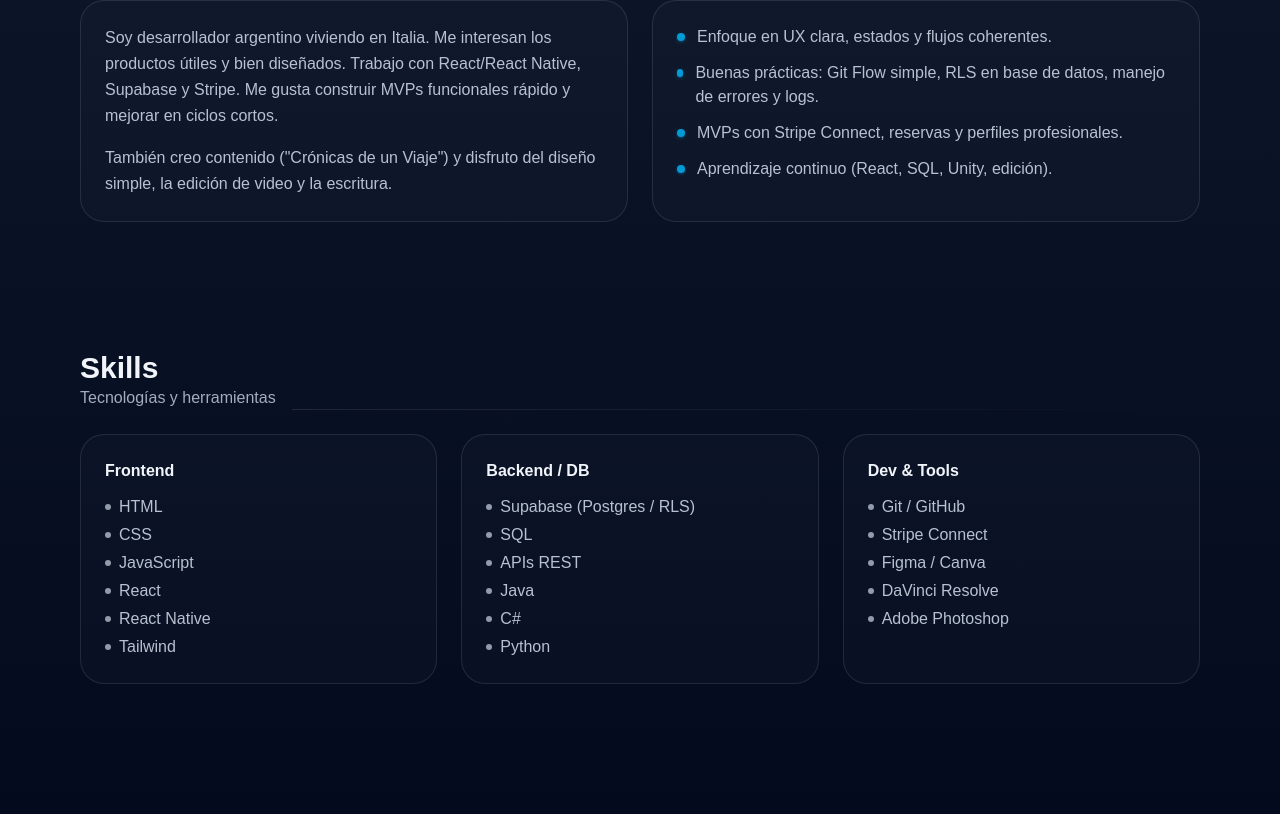
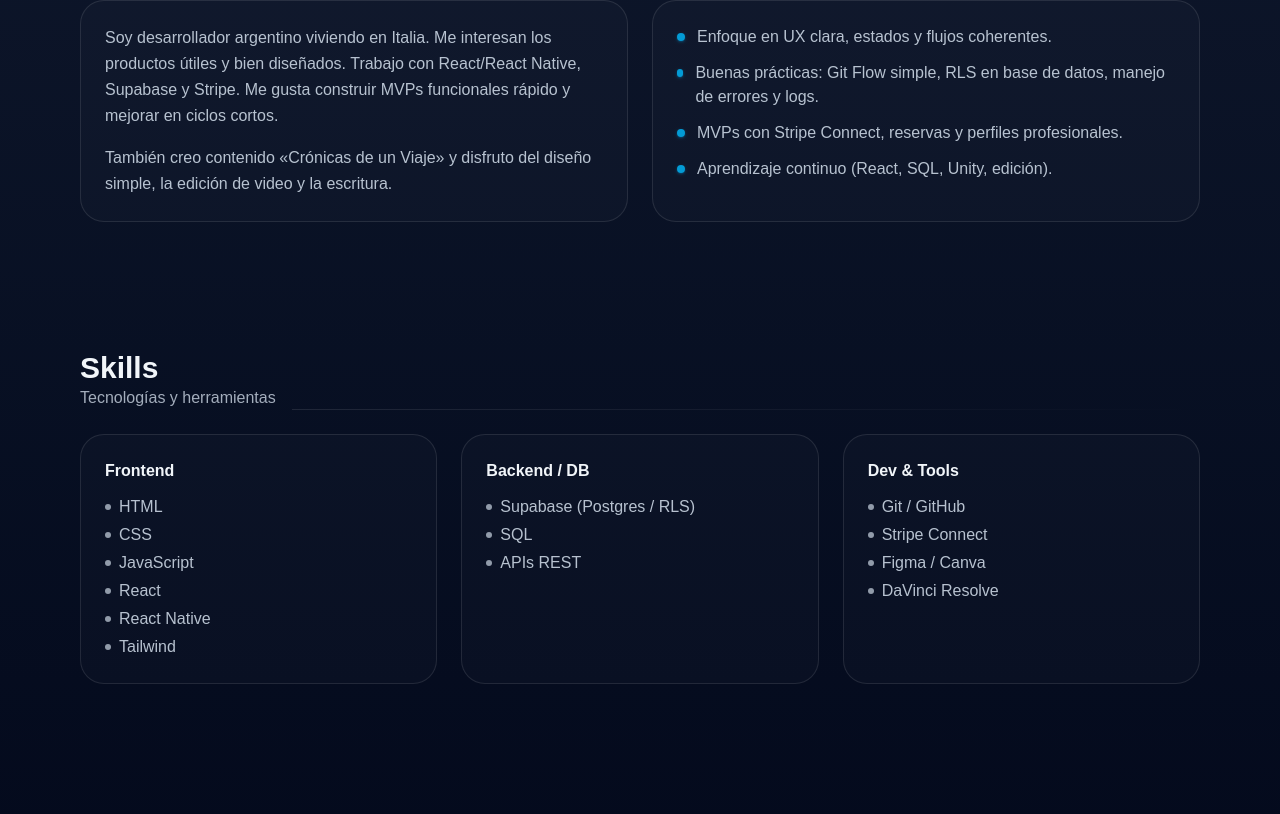
Before and after one commit to lucasfrancoromani/lucas-portfolio-next, a Next.js app: page / in a window 1280 px wide. Shown: the part 1666-2480 px from the top of the page. Built offline with nearby package versions, Linux system fonts and the light colour scheme.

Commit message:
fix: use next/image, escape quotes, add metadata en layout

```diff
--- a/app/layout.tsx
+++ b/app/layout.tsx
@@ -12,16 +12,15 @@ const geistMono = Geist_Mono({
   subsets: ["latin"],
 });
 
-export const metadata = {
+export const metadata: Metadata = {
   title: 'Lucas Franco Romani – Portfolio',
-  description: 'Full-Stack & Mobile (React, React Native, Supabase, Stripe). Proyectos: Bienestar App, Consulado Boca Juniors Roma.',
+  description: 'Full-Stack & Mobile (React, React Native, Supabase, Stripe).',
   openGraph: {
     title: 'Lucas Franco Romani – Portfolio',
     description: 'Full-Stack & Mobile',
-    images: ['/images/Captura_Consulado1.png'],
+    images: ['../images/Captura_Consulado1.png'],
     type: 'website',
   },
-  metadataBase: new URL('https://tudominio.com'), // luego lo cambiás si usás dominio
   themeColor: '#0ea5e9',
 };
 
--- a/app/page.tsx
+++ b/app/page.tsx
@@ -1,3 +1,5 @@
+import Image from 'next/image'
+
 export default function PortfolioLucasRomani() {
   const projects = [
     {
@@ -11,7 +13,8 @@ export default function PortfolioLucasRomani() {
       demo: "",
       imageAlt: "Capturas del sitio Consulado Boca Juniors Roma",
       images: [
-        "images/Captura_Consulado1.png",
+        "/images/Captura_Consulado1.png",
+        "/images/Captura_Consulado2.png",
       ],
     },
     {
@@ -29,8 +32,8 @@ export default function PortfolioLucasRomani() {
 
   const skills = [
     { group: "Frontend", items: ["HTML", "CSS", "JavaScript", "React", "React Native", "Tailwind"] },
-    { group: "Backend / DB", items: ["Supabase (Postgres / RLS)", "SQL", "APIs REST", "Java", "C#", "Python"] },
-    { group: "Dev & Tools", items: ["Git / GitHub", "Stripe Connect", "Figma / Canva", "DaVinci Resolve", "Adobe Photoshop"] },
+    { group: "Backend / DB", items: ["Supabase (Postgres / RLS)", "SQL", "APIs REST"] },
+    { group: "Dev & Tools", items: ["Git / GitHub", "Stripe Connect", "Figma / Canva", "DaVinci Resolve"] },
   ];
 
   const links = {
@@ -96,9 +99,9 @@ export default function PortfolioLucasRomani() {
         <div className="mt-8 grid sm:grid-cols-2 gap-6">
           {projects.map((p, i) => (
             <article key={i} className="group relative overflow-hidden rounded-3xl border border-white/10 bg-white/[0.02] hover:bg-white/[0.04] transition">
-              <div className="aspect-[16/9] w-full bg-gradient-to-br from-sky-500/20 via-teal-400/10 to-sky-500/20 overflow-hidden" role="img" aria-label={p.imageAlt}>
+              <div className="relative aspect-[16/9] w-full bg-gradient-to-br from-sky-500/20 via-teal-400/10 to-sky-500/20 overflow-hidden" role="img" aria-label={p.imageAlt}>
                 {p.images && (
-                  <img src={p.images[0]} alt={p.imageAlt} className="object-cover w-full h-full" />
+                  <Image src={p.images[0]} alt={p.imageAlt} fill sizes="(max-width: 768px) 100vw, 50vw" className="object-cover" />
                 )}
               </div>
               <div className="p-5">
@@ -150,7 +153,7 @@ export default function PortfolioLucasRomani() {
               Trabajo con React/React Native, Supabase y Stripe. Me gusta construir MVPs funcionales rápido y mejorar en ciclos cortos.
             </p>
             <p className="mt-4">
-              También creo contenido ("Crónicas de un Viaje") y disfruto del diseño simple, la edición de video y la escritura.
+              También creo contenido «Crónicas de un Viaje» y disfruto del diseño simple, la edición de video y la escritura.
             </p>
           </div>
           <div className="rounded-3xl border border-white/10 bg-white/[0.02] p-6">
@@ -196,7 +199,7 @@ export default function PortfolioLucasRomani() {
           </div>
         </div>
         <footer className="mt-10 py-8 text-center text-slate-400 text-sm">
-          © {new Date().getFullYear()} Lucas Romani · Hecho con React + Tailwind
+          © {new Date().getFullYear()} Lucas Franco Romani · Hecho con React + Tailwind
         </footer>
       </section>
     </main>
@@ -215,7 +218,7 @@ function SectionTitle({ title, subtitle }: TitleProps) {
   );
 }
 
-function GradientCard({ title, subtitle }: TitleProps) {
+function GradientCard({ title, subtitle  }: TitleProps) {
   return (
     <div className="rounded-2xl p-4 ring-1 ring-white/10 bg-gradient-to-br from-sky-500/10 via-teal-400/10 to-sky-500/10 min-h-[92px]">
       <div className="text-sm text-slate-300/90">{subtitle}</div>
```
